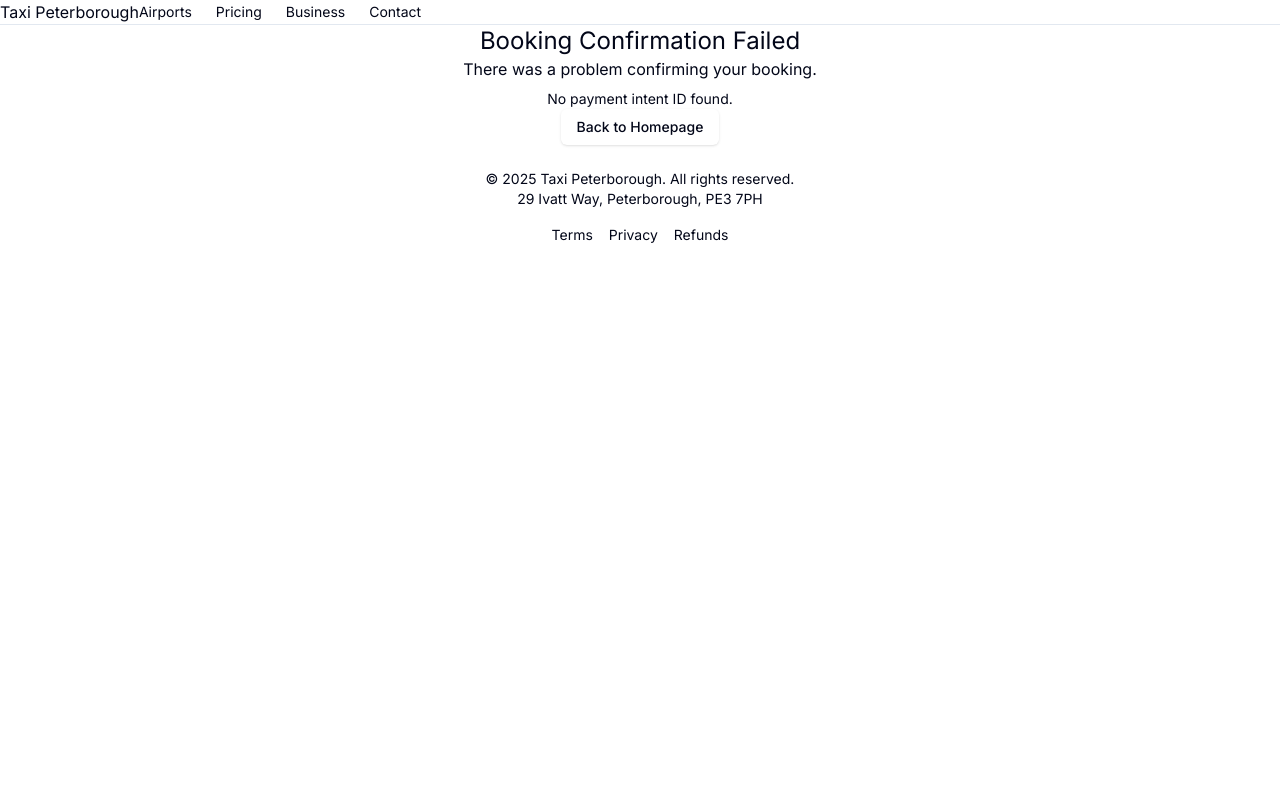
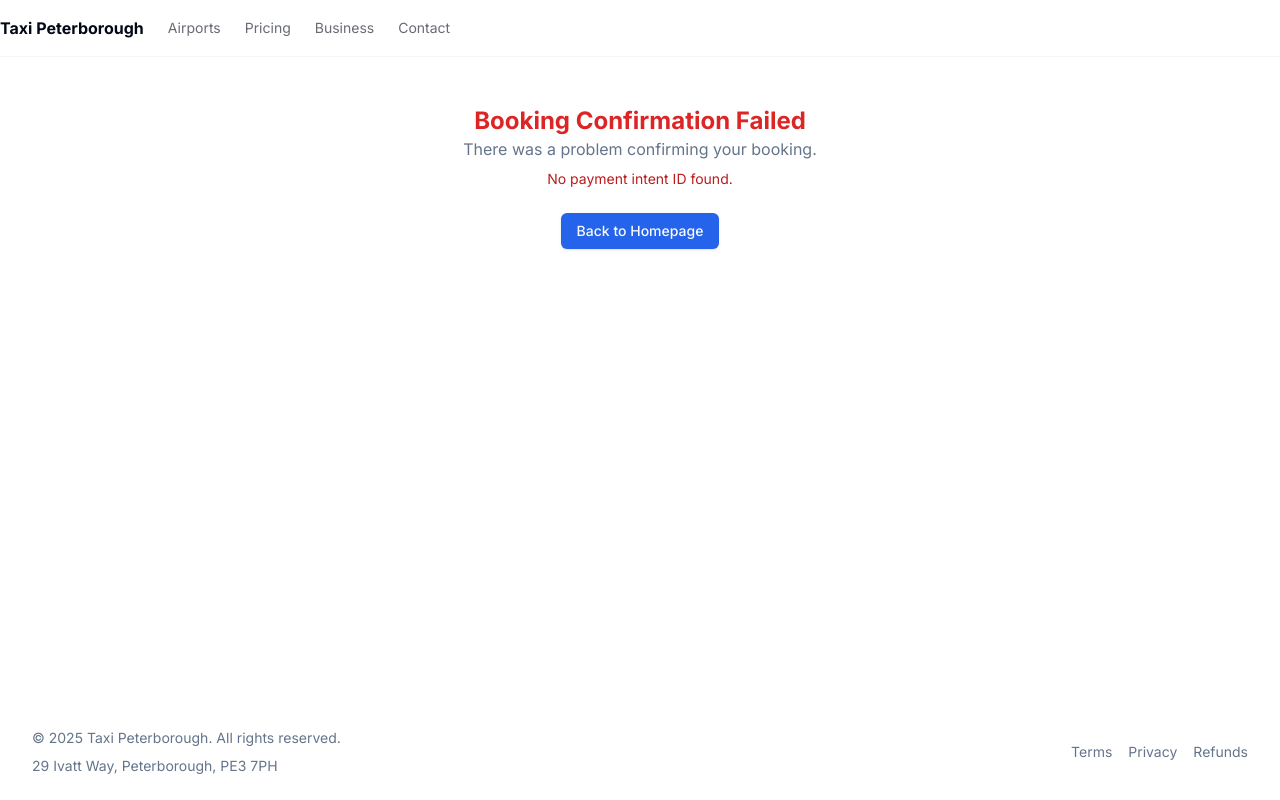
Before and after one commit to Abid3s/Taxi-Peterborough, a Next.js app: page /payment-success in a window 1280 px wide. Built offline with nearby package versions, Linux system fonts and the light colour scheme.

Commit message:
Fix Tailwind CSS configuration and UI styling

```diff
--- a/src/app/globals.css
+++ b/src/app/globals.css
@@ -1,125 +1,69 @@
 @tailwind base;
 @tailwind components;
 @tailwind utilities;
-@import "tw-animate-css";
 
-@custom-variant dark (&:is(.dark *));
+@layer base {
+  :root {
+    --background: 0 0% 100%;
+    --foreground: 222.2 84% 4.9%;
+    --card: 0 0% 100%;
+    --card-foreground: 222.2 84% 4.9%;
+    --popover: 0 0% 100%;
+    --popover-foreground: 222.2 84% 4.9%;
+    --primary: 221.2 83.2% 53.3%;
+    --primary-foreground: 210 40% 98%;
+    --secondary: 210 40% 96%;
+    --secondary-foreground: 222.2 84% 4.9%;
+    --muted: 210 40% 96%;
+    --muted-foreground: 215.4 16.3% 46.9%;
+    --accent: 210 40% 96%;
+    --accent-foreground: 222.2 84% 4.9%;
+    --destructive: 0 84.2% 60.2%;
+    --destructive-foreground: 210 40% 98%;
+    --border: 214.3 31.8% 91.4%;
+    --input: 214.3 31.8% 91.4%;
+    --ring: 221.2 83.2% 53.3%;
+    --radius: 0.5rem;
+    --chart-1: 12 76% 61%;
+    --chart-2: 173 58% 39%;
+    --chart-3: 197 37% 24%;
+    --chart-4: 43 74% 66%;
+    --chart-5: 27 87% 67%;
+  }
 
-@theme inline {
-  --color-background: var(--background);
-  --color-foreground: var(--foreground);
-  --font-sans: var(--font-geist-sans);
-  --font-mono: var(--font-geist-mono);
-  --color-sidebar-ring: var(--sidebar-ring);
-  --color-sidebar-border: var(--sidebar-border);
-  --color-sidebar-accent-foreground: var(--sidebar-accent-foreground);
-  --color-sidebar-accent: var(--sidebar-accent);
-  --color-sidebar-primary-foreground: var(--sidebar-primary-foreground);
-  --color-sidebar-primary: var(--sidebar-primary);
-  --color-sidebar-foreground: var(--sidebar-foreground);
-  --color-sidebar: var(--sidebar);
-  --color-chart-5: var(--chart-5);
-  --color-chart-4: var(--chart-4);
-  --color-chart-3: var(--chart-3);
-  --color-chart-2: var(--chart-2);
-  --color-chart-1: var(--chart-1);
-  --color-ring: var(--ring);
-  --color-input: var(--input);
-  --color-border: var(--border);
-  --color-destructive: var(--destructive);
-  --color-accent-foreground: var(--accent-foreground);
-  --color-accent: var(--accent);
-  --color-muted-foreground: var(--muted-foreground);
-  --color-muted: var(--muted);
-  --color-secondary-foreground: var(--secondary-foreground);
-  --color-secondary: var(--secondary);
-  --color-primary-foreground: var(--primary-foreground);
-  --color-primary: var(--primary);
-  --color-popover-foreground: var(--popover-foreground);
-  --color-popover: var(--popover);
-  --color-card-foreground: var(--card-foreground);
-  --color-card: var(--card);
-  --radius-sm: calc(var(--radius) - 4px);
-  --radius-md: calc(var(--radius) - 2px);
-  --radius-lg: var(--radius);
-  --radius-xl: calc(var(--radius) + 4px);
-}
-
-:root {
-  --radius: 0.625rem;
-  --background: oklch(1 0 0);
-  --foreground: oklch(0.129 0.042 264.695);
-  --card: oklch(1 0 0);
-  --card-foreground: oklch(0.129 0.042 264.695);
-  --popover: oklch(1 0 0);
-  --popover-foreground: oklch(0.129 0.042 264.695);
-  --primary: oklch(0.208 0.042 265.755);
-  --primary-foreground: oklch(0.984 0.003 247.858);
-  --secondary: oklch(0.968 0.007 247.896);
-  --secondary-foreground: oklch(0.208 0.042 265.755);
-  --muted: oklch(0.968 0.007 247.896);
-  --muted-foreground: oklch(0.554 0.046 257.417);
-  --accent: oklch(0.968 0.007 247.896);
-  --accent-foreground: oklch(0.208 0.042 265.755);
-  --destructive: oklch(0.577 0.245 27.325);
-  --border: oklch(0.929 0.013 255.508);
-  --input: oklch(0.929 0.013 255.508);
-  --ring: oklch(0.704 0.04 256.788);
-  --chart-1: oklch(0.646 0.222 41.116);
-  --chart-2: oklch(0.6 0.118 184.704);
-  --chart-3: oklch(0.398 0.07 227.392);
-  --chart-4: oklch(0.828 0.189 84.429);
-  --chart-5: oklch(0.769 0.188 70.08);
-  --sidebar: oklch(0.984 0.003 247.858);
-  --sidebar-foreground: oklch(0.129 0.042 264.695);
-  --sidebar-primary: oklch(0.208 0.042 265.755);
-  --sidebar-primary-foreground: oklch(0.984 0.003 247.858);
-  --sidebar-accent: oklch(0.968 0.007 247.896);
-  --sidebar-accent-foreground: oklch(0.208 0.042 265.755);
-  --sidebar-border: oklch(0.929 0.013 255.508);
-  --sidebar-ring: oklch(0.704 0.04 256.788);
-}
-
-.dark {
-  --background: oklch(0.129 0.042 264.695);
-  --foreground: oklch(0.984 0.003 247.858);
-  --card: oklch(0.208 0.042 265.755);
-  --card-foreground: oklch(0.984 0.003 247.858);
-  --popover: oklch(0.208 0.042 265.755);
-  --popover-foreground: oklch(0.984 0.003 247.858);
-  --primary: oklch(0.929 0.013 255.508);
-  --primary-foreground: oklch(0.208 0.042 265.755);
-  --secondary: oklch(0.279 0.041 260.031);
-  --secondary-foreground: oklch(0.984 0.003 247.858);
-  --muted: oklch(0.279 0.041 260.031);
-  --muted-foreground: oklch(0.704 0.04 256.788);
-  --accent: oklch(0.279 0.041 260.031);
-  --accent-foreground: oklch(0.984 0.003 247.858);
-  --destructive: oklch(0.704 0.191 22.216);
-  --border: oklch(1 0 0 / 10%);
-  --input: oklch(1 0 0 / 15%);
-  --ring: oklch(0.551 0.027 264.364);
-  --chart-1: oklch(0.488 0.243 264.376);
-  --chart-2: oklch(0.696 0.17 162.48);
-  --chart-3: oklch(0.769 0.188 70.08);
-  --chart-4: oklch(0.627 0.265 303.9);
-  --chart-5: oklch(0.645 0.246 16.439);
-  --sidebar: oklch(0.208 0.042 265.755);
-  --sidebar-foreground: oklch(0.984 0.003 247.858);
-  --sidebar-primary: oklch(0.488 0.243 264.376);
-  --sidebar-primary-foreground: oklch(0.984 0.003 247.858);
-  --sidebar-accent: oklch(0.279 0.041 260.031);
-  --sidebar-accent-foreground: oklch(0.984 0.003 247.858);
-  --sidebar-border: oklch(1 0 0 / 10%);
-  --sidebar-ring: oklch(0.551 0.027 264.364);
+  .dark {
+    --background: 222.2 84% 4.9%;
+    --foreground: 210 40% 98%;
+    --card: 222.2 84% 4.9%;
+    --card-foreground: 210 40% 98%;
+    --popover: 222.2 84% 4.9%;
+    --popover-foreground: 210 40% 98%;
+    --primary: 217.2 91.2% 59.8%;
+    --primary-foreground: 222.2 84% 4.9%;
+    --secondary: 217.2 32.6% 17.5%;
+    --secondary-foreground: 210 40% 98%;
+    --muted: 217.2 32.6% 17.5%;
+    --muted-foreground: 215 20.2% 65.1%;
+    --accent: 217.2 32.6% 17.5%;
+    --accent-foreground: 210 40% 98%;
+    --destructive: 0 62.8% 30.6%;
+    --destructive-foreground: 210 40% 98%;
+    --border: 217.2 32.6% 17.5%;
+    --input: 217.2 32.6% 17.5%;
+    --ring: 224.3 76.3% 94.1%;
+    --chart-1: 220 70% 50%;
+    --chart-2: 160 60% 45%;
+    --chart-3: 30 80% 55%;
+    --chart-4: 280 65% 60%;
+    --chart-5: 340 75% 55%;
+  }
 }
 
 @layer base {
   * {
-    border-color: var(--border);
+    @apply border-border;
   }
   body {
-    background-color: var(--background);
-    color: var(--foreground);
+    @apply bg-background text-foreground;
   }
 }
--- /dev/null
+++ b/tailwind.config.ts
@@ -0,0 +1,77 @@
+import type { Config } from "tailwindcss";
+
+const config: Config = {
+  content: [
+    "./src/pages/**/*.{js,ts,jsx,tsx,mdx}",
+    "./src/components/**/*.{js,ts,jsx,tsx,mdx}",
+    "./src/app/**/*.{js,ts,jsx,tsx,mdx}",
+  ],
+  theme: {
+    extend: {
+      colors: {
+        background: "hsl(var(--background))",
+        foreground: "hsl(var(--foreground))",
+        card: {
+          DEFAULT: "hsl(var(--card))",
+          foreground: "hsl(var(--card-foreground))",
+        },
+        popover: {
+          DEFAULT: "hsl(var(--popover))",
+          foreground: "hsl(var(--popover-foreground))",
+        },
+        primary: {
+          DEFAULT: "hsl(var(--primary))",
+          foreground: "hsl(var(--primary-foreground))",
+        },
+        secondary: {
+          DEFAULT: "hsl(var(--secondary))",
+          foreground: "hsl(var(--secondary-foreground))",
+        },
+        muted: {
+          DEFAULT: "hsl(var(--muted))",
+          foreground: "hsl(var(--muted-foreground))",
+        },
+        accent: {
+          DEFAULT: "hsl(var(--accent))",
+          foreground: "hsl(var(--accent-foreground))",
+        },
+        destructive: {
+          DEFAULT: "hsl(var(--destructive))",
+          foreground: "hsl(var(--destructive-foreground))",
+        },
+        border: "hsl(var(--border))",
+        input: "hsl(var(--input))",
+        ring: "hsl(var(--ring))",
+        chart: {
+          "1": "hsl(var(--chart-1))",
+          "2": "hsl(var(--chart-2))",
+          "3": "hsl(var(--chart-3))",
+          "4": "hsl(var(--chart-4))",
+          "5": "hsl(var(--chart-5))",
+        },
+      },
+      borderRadius: {
+        lg: "var(--radius)",
+        md: "calc(var(--radius) - 2px)",
+        sm: "calc(var(--radius) - 4px)",
+      },
+      keyframes: {
+        "accordion-down": {
+          from: { height: "0" },
+          to: { height: "var(--radix-accordion-content-height)" },
+        },
+        "accordion-up": {
+          from: { height: "var(--radix-accordion-content-height)" },
+          to: { height: "0" },
+        },
+      },
+      animation: {
+        "accordion-down": "accordion-down 0.2s ease-out",
+        "accordion-up": "accordion-up 0.2s ease-out",
+      },
+    },
+  },
+  plugins: [require("tailwindcss-animate")],
+};
+
+export default config;
```
